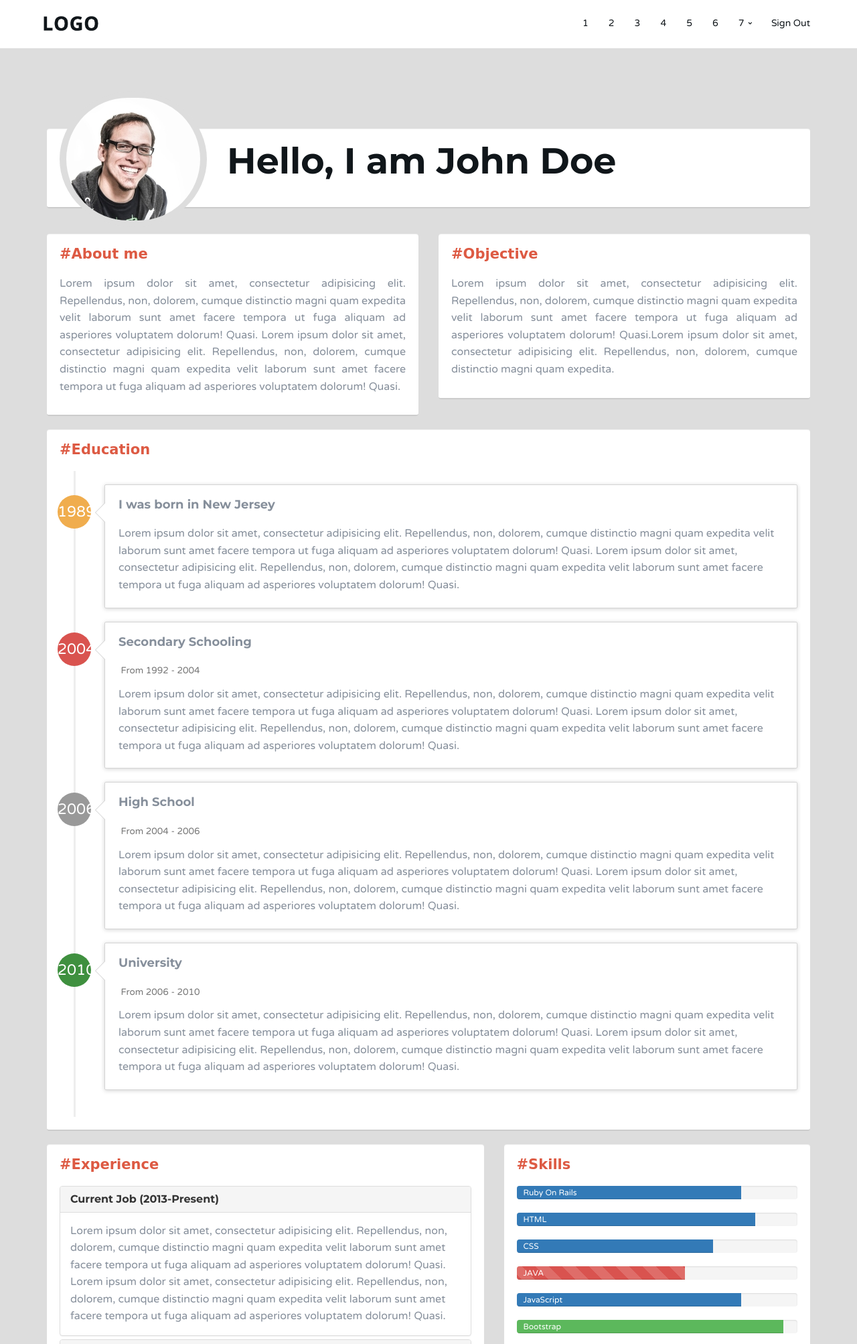
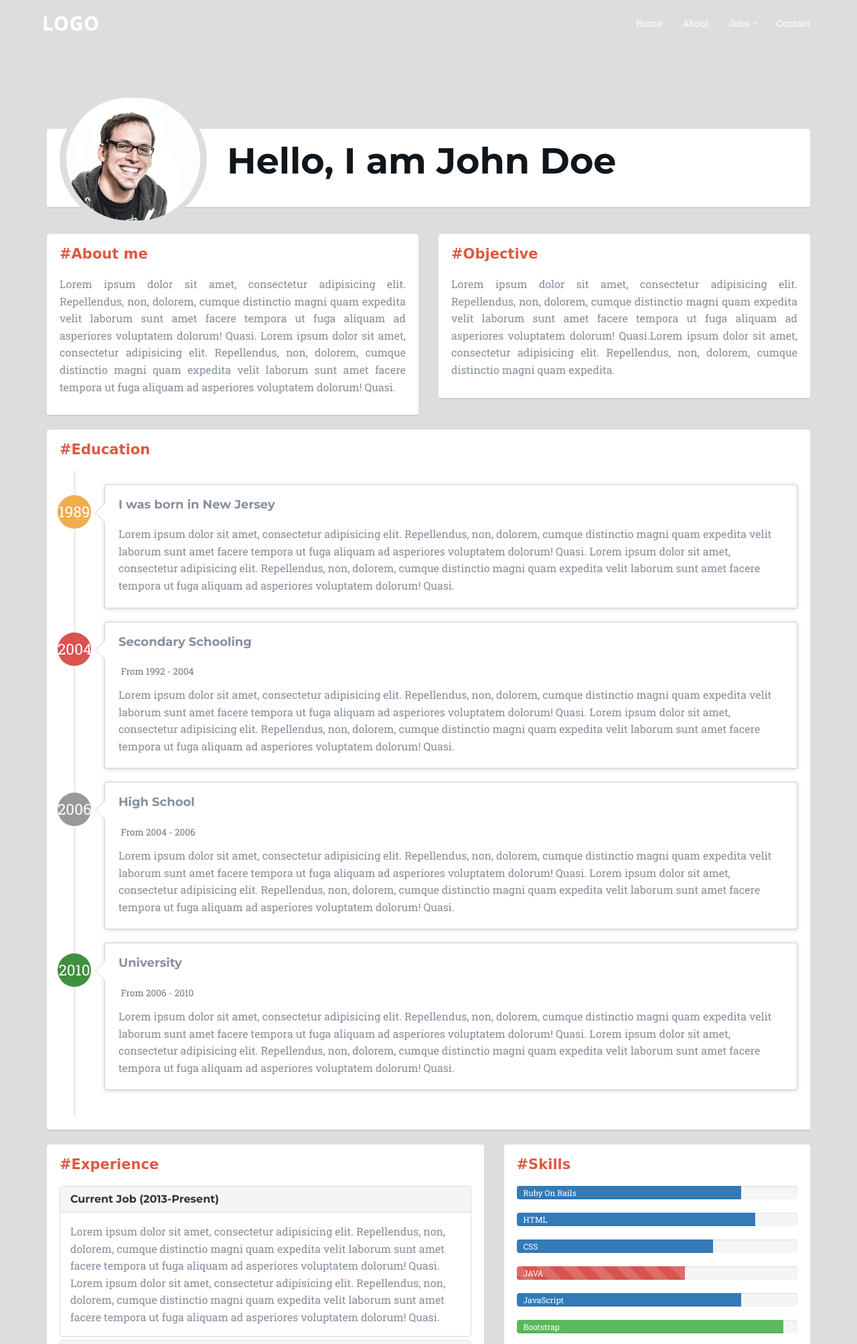
Before and after one commit to oscar0812/doxfory, a PHP site: template src/app/views/profile.php in a window 1280 px wide. Shown: the top 2006 px of the page at 67% size. Run offline with PHP 8.4, Linux system fonts and the light colour scheme; the template is opened without the code that fills it, so the values that code supplies are empty; some web fonts are replaced.

Commit message:
profile page almost complete

```diff
--- a/src/app/views/profile.php
+++ b/src/app/views/profile.php
@@ -1,4 +1,3 @@
-
 <!DOCTYPE html>
 <?$home = $router->pathFor('home')?>
 
@@ -30,10 +29,10 @@
 	<!-- Font Awesome Icon -->
 	<link rel="stylesheet" href="<?=$home?>css/main/font-awesome.min.css">
 
-	<link type="text/css" rel="stylesheet" href="<?=$home?>css/user/profile.css" />
 	<!-- Custom stlylesheet -->
 	<link type="text/css" rel="stylesheet" href="<?=$home?>css/user/agency.css" />
-	<!--link type="text/css" rel="stylesheet" href="<?=$home?>css/user/profile.css" /-->
+	<link type="text/css" rel="stylesheet" href="<?=$home?>css/user/profile.css" />
+
 
 	<!-- HTML5 shim and Respond.js for IE8 support of HTML5 elements and media queries -->
 	<!-- WARNING: Respond.js doesn't work if you view the page via file:// -->
@@ -44,54 +43,19 @@
 </head>
 
 <body>
+
 	<!-- Header -->
 	<header>
 
-		<!-- Nav -->
-		<nav id="nav" class="navbar">
-			<div class="container">
-
-				<div class="navbar-header">
-					<!-- Logo -->
-					<div class="navbar-brand">
-						<a href="<?=$home?>">
-							<img class="logo" src="<?=$home?>img/logo.png" alt="logo">
-						</a>
-					</div>
-					<!-- /Logo -->
-
-					<!-- Collapse nav button -->
-					<div class="nav-collapse">
-						<span></span>
-					</div>
-					<!-- /Collapse nav button -->
-				</div>
-
-				<!--  Main navigation  -->
-				<ul class="main-nav nav navbar-nav navbar-right">
-					<li><a href="#">1</a></li>
-					<li><a href="#">2</a></li>
-					<li><a href="#">3</a></li>
-					<li><a href="#">4</a></li>
-					<li><a href="#">5</a></li>
-					<li><a href="#">6</a></li>
-					<li class="has-dropdown"><a>7</a>
-						<ul class="dropdown">
-							<li><a href="#">8</a></li>
-						</ul>
-					</li>
-					<li><a href="<?=$router->pathFor('signout')?>" id="signout">Sign Out</a></li>
-				</ul>
-				<!-- /Main navigation -->
-
-			</div>
-		</nav>
-		<!-- /Nav -->
+		<?require_once('templates/navbar.php') ?>
 
 	</header>
 	<!-- /Header -->
 
-	<div class="section md-padding">
+	<!-- Blog -->
+	<div id="blog" class="section md-padding">
+
+		<div>
 			<div class="container">
 			<div class="row">
 				<div class="col-xs-12">
@@ -348,6 +312,60 @@
 		</div>
 		</div>
 
+
+	</div>
+	<!-- /Blog -->
+
+	<!-- Footer -->
+	<footer id="footer" class="sm-padding bg-dark">
+
+		<!-- Container -->
+		<div class="container">
+
+			<!-- Row -->
+			<div class="row">
+
+				<div class="col-md-12">
+
+					<!-- footer logo -->
+					<div class="footer-logo">
+						<a href="index.html"><img src="<?=$home?>img/logo-alt.png" alt="logo"></a>
+					</div>
+					<!-- /footer logo -->
+
+					<!-- footer follow -->
+					<ul class="footer-follow">
+						<li><a href="#"><i class="fa fa-facebook"></i></a></li>
+						<li><a href="#"><i class="fa fa-twitter"></i></a></li>
+						<li><a href="#"><i class="fa fa-google-plus"></i></a></li>
+						<li><a href="#"><i class="fa fa-instagram"></i></a></li>
+						<li><a href="#"><i class="fa fa-linkedin"></i></a></li>
+						<li><a href="#"><i class="fa fa-youtube"></i></a></li>
+					</ul>
+					<!-- /footer follow -->
+
+					<!-- footer copyright -->
+					<div class="footer-copyright">
+						<p><?=copyright()?></a></p>
+					</div>
+					<!-- /footer copyright -->
+
+				</div>
+
+			</div>
+			<!-- /Row -->
+
+		</div>
+		<!-- /Container -->
+
+	</footer>
+	<!-- /Footer -->
+
+	<!-- Back to top -->
+	<div id="back-to-top"></div>
+	<!-- /Back to top -->
+
+	<!-- jQuery Plugins -->
 	<script type="text/javascript" src="<?=$home?>js/main/jquery.min.js"></script>
 	<script type="text/javascript" src="<?=$home?>js/main/bootstrap.min.js"></script>
 	<script type="text/javascript" src="<?=$home?>js/main/owl.carousel.min.js"></script>
```
Lines whose indentation alone changed are shown as unchanged.
